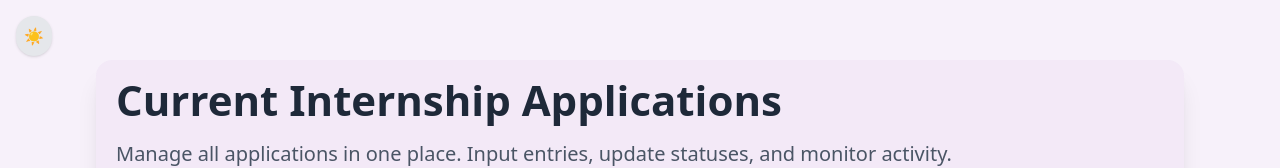
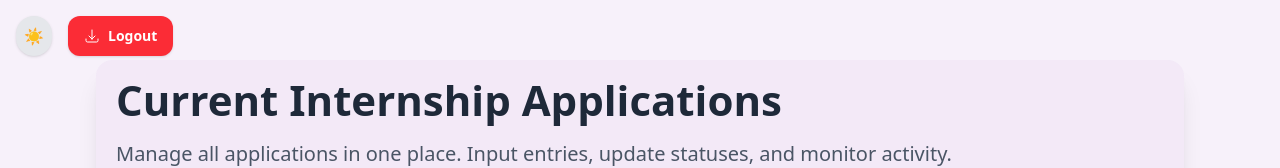
Before and after one commit to javiertay/SummerBuild2025, a React (Vite) app in the folder client/: page /dashboard in a window 1280 px wide. Shown: the top 168 px of the page. Built offline with nearby package versions, Linux system fonts and the light colour scheme; no server answers; sample sign-in values are in the browser's storage.

Commit message:
Added Logout in Maintable

```diff
--- a/client/src/pages/MainTable.jsx
+++ b/client/src/pages/MainTable.jsx
@@ -9,16 +9,27 @@ import {
   CalendarDaysIcon,
   ClockIcon,
   ArchiveBoxIcon,
-  ArrowDownTrayIcon,
-  PlusIcon,
+  ArrowDownTrayIcon
+
 } from "@heroicons/react/24/outline";
+import { useNavigate } from "react-router-dom";
 import useDarkMode from "../hooks/useDarkMode";
 import { getInternship } from "../api/index.js";
+import { toast } from "react-toastify"
 
 const InternshipTable = () => {
     const [isDark, setIsDark] = useDarkMode();
     const [applications, setApplications] = useState([]);
     const [showModal, setShowModal] = useState(false);
+    const navigate = useNavigate();
+
+    // handle logout
+    const handleLogout = () => {
+      localStorage.removeItem("profile")
+      sessionStorage.removeItem("profile");
+      navigate("/login");
+      toast.success("Successfully logged out")
+    }
 
     // retrieve all internship data
     useEffect(() => {
@@ -148,10 +159,26 @@ const InternshipTable = () => {
         className={`relative min-h-screen flex items-center justify-center p-4 transition-colors ${isDark? "bg-[#333333]" : "bg-[rgba(236,219,243,0.4)]"}`}
     >
       {/* button to toggle between dark & light mode */}
-      <div className ="absolute top-4 left-4 z-50">
-        <button onClick={() => setIsDark(!isDark)} className={`p-2 rounded-full shadow transition-colors ${isDark? "bg-gray-700": "bg-gray-200"}`}>
-          {isDark ? "🌙 " : "☀️"}
+      <div className ="absolute top-4 left-4 z-50 flex gap-4">
+        {/* Dark mode toggle */}
+        <button
+          onClick={() => setIsDark(!isDark)}
+          className={`p-2 rounded-full shadow transition-colors ${isDark ? "bg-gray-700" : "bg-gray-200"}`}
+        >{isDark ? "🌙 " : "☀️"}
         </button>
+
+        {/* Logout button */}
+        <button
+          onClick={handleLogout}
+          className={`flex items-center justify-center gap-2 px-4 py-2 text-sm font-semibold rounded-xl shadow transition-all duration-200
+            ${isDark
+            ? "bg-red-600 text-white hover:bg-red-700 active:scale-95"
+            : "bg-red-500 text-white hover:bg-red-600 active:scale-95"}
+          `}
+      >
+            <ArrowDownTrayIcon className="w-4 h-4" />
+            Logout
+          </button>
       </div>
 
       <div className={`w-[85vw] h-[85vh] rounded-2xl shadow-xl px-5 py-1 overflow-auto flex flex-col transition-colors ${isDark? "bg-[#2b2b2b]" : "bg-[rgba(236,219,243,0.4)]"}`}>
```
